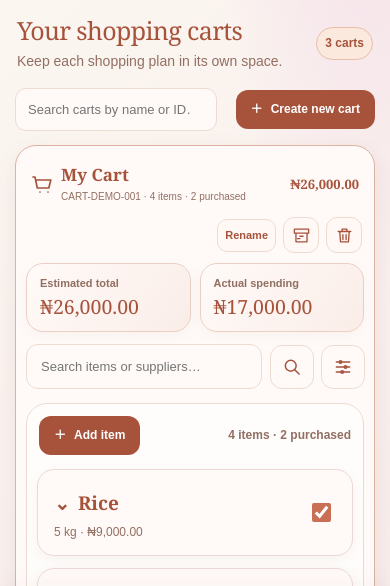
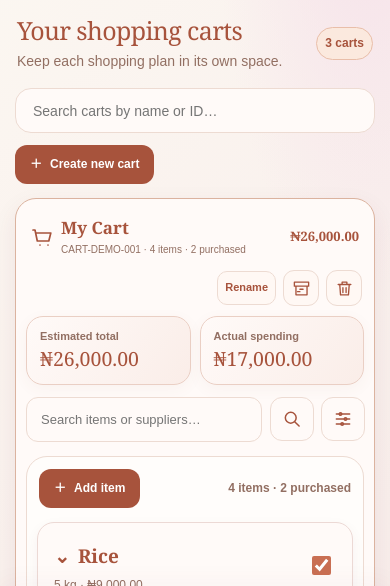
Before and after one commit to Okike-ios/Home-girl, a plain HTML site: page nourishment/cart.html in a window 390 px wide. Shown: the part 179-765 px from the top of the page. Drawn offline with Linux system fonts and the light colour scheme.

Commit message:
HG-CART-011: style responsive named-cart search field

```diff
--- a/nourishment/cart.css
+++ b/nourishment/cart.css
@@ -698,3 +698,19 @@ body[data-hg-section="cart"] .cart-collection-icon:focus-visible{
   width:24px;height:24px;
  }
 }
+
+/* HG-CART-011 — full-width search for named carts. */
+body[data-hg-section="cart"] .cart-collection-caption{flex:1;min-width:0;max-width:650px}
+body[data-hg-section="cart"] .cart-collection-caption .cart-list-search{
+ display:block;width:100%;height:52px;min-width:0;
+ padding:10px 17px;border:1px solid var(--cart-border);border-radius:16px;
+ background:#fffaf8;color:var(--cart-ink);
+ font:14px/1.4 Arial,sans-serif;
+}
+body[data-hg-section="cart"] .cart-collection-caption .cart-list-search:focus-visible{
+ outline:2px solid var(--cart-dark);outline-offset:2px;
+}
+@media(max-width:759px){
+ body[data-hg-section="cart"] .cart-collection-caption{flex-basis:100%;max-width:none}
+ body[data-hg-section="cart"] .cart-collection-caption .cart-list-search{height:45px}
+}
```
